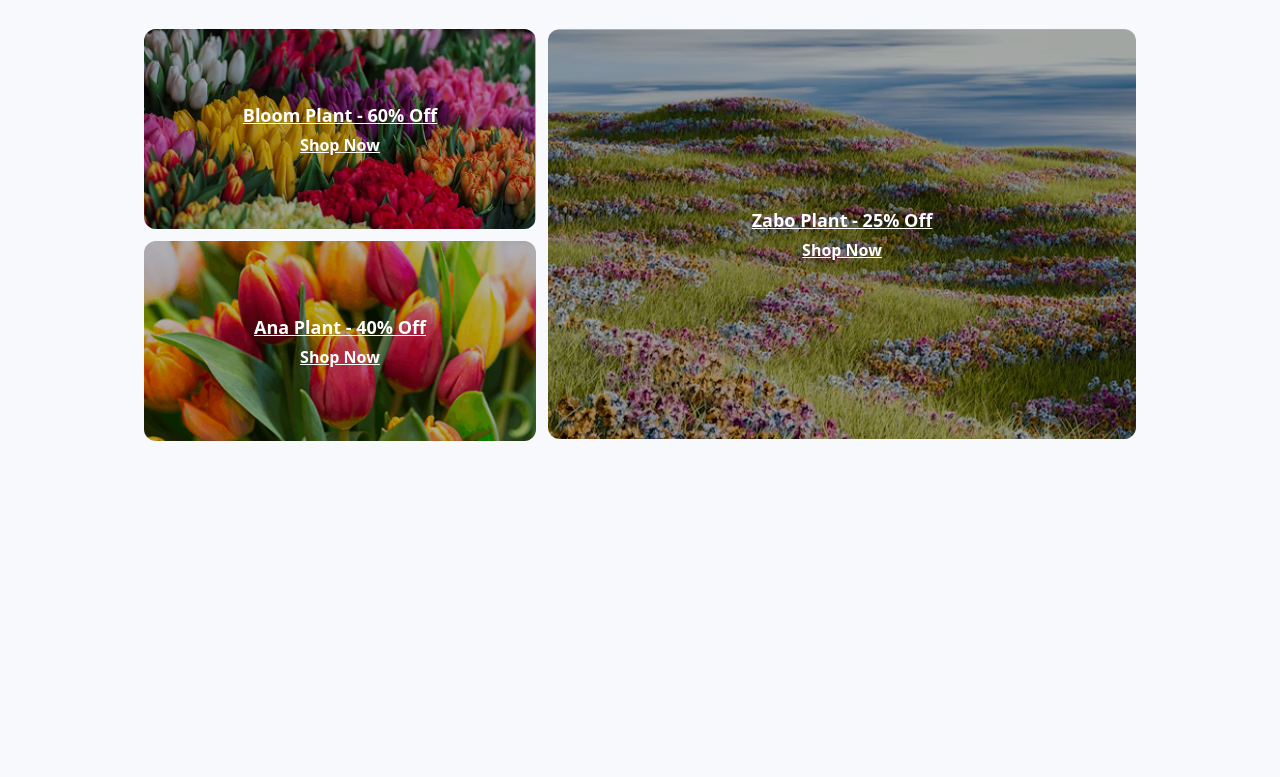
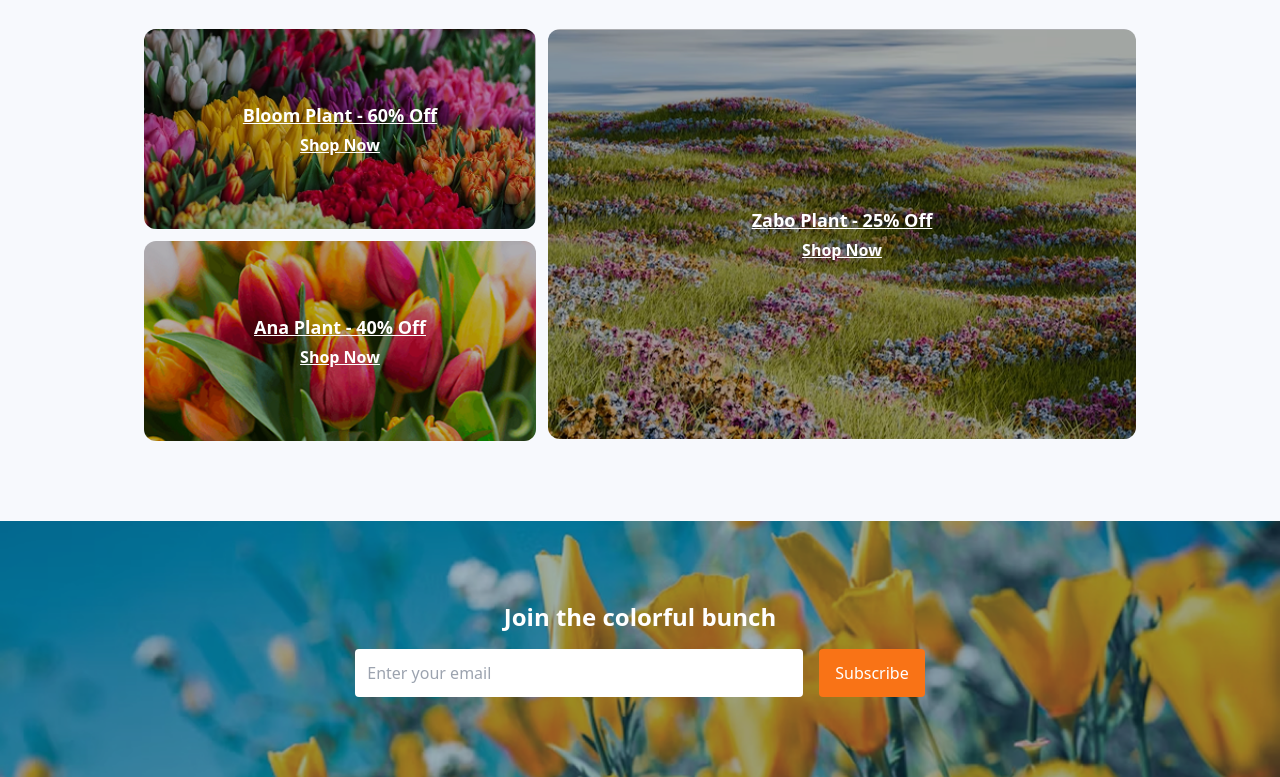
Before and after one commit to SAMIUL2581/Assignment2, a plain HTML site: page index.html in a window 1280 px wide. Shown: the part 2422-3199 px from the top of the page. Before the commit the page ends 2863 px from the top, so only its background shows below. Drawn offline with nearby package versions, Linux system fonts and the light colour scheme.

Commit message:
join section with background and subscribe form

```diff
--- a/index.html
+++ b/index.html
@@ -314,6 +314,27 @@
     </div>
   </div>
 </section>
+<!-- Join Section -->
+<section
+  class="mt-20 bg-cover bg-center py-20 text-white"
+  style="background-image: url('join-bg.png')"
+>
+  <div class="max-w-screen-lg mx-auto text-center px-4">
+    <h2 class="text-2xl font-bold mb-4">Join the colorful bunch</h2>
+    <div
+      class="flex flex-col sm:flex-row justify-center items-center gap-4"
+    >
+      <input
+        type="email"
+        placeholder="Enter your email"
+        class="p-3 rounded text-gray-800 w-full sm:w-2/3 max-w-md"
+      />
+      <button class="px-4 py-3 bg-orange-500 rounded hover:bg-orange-600">
+        Subscribe
+      </button>
+    </div>
+  </div>
+</section>
 
   </body>
 </html>
```
Also changed, not shown: join-bg.png (added).
